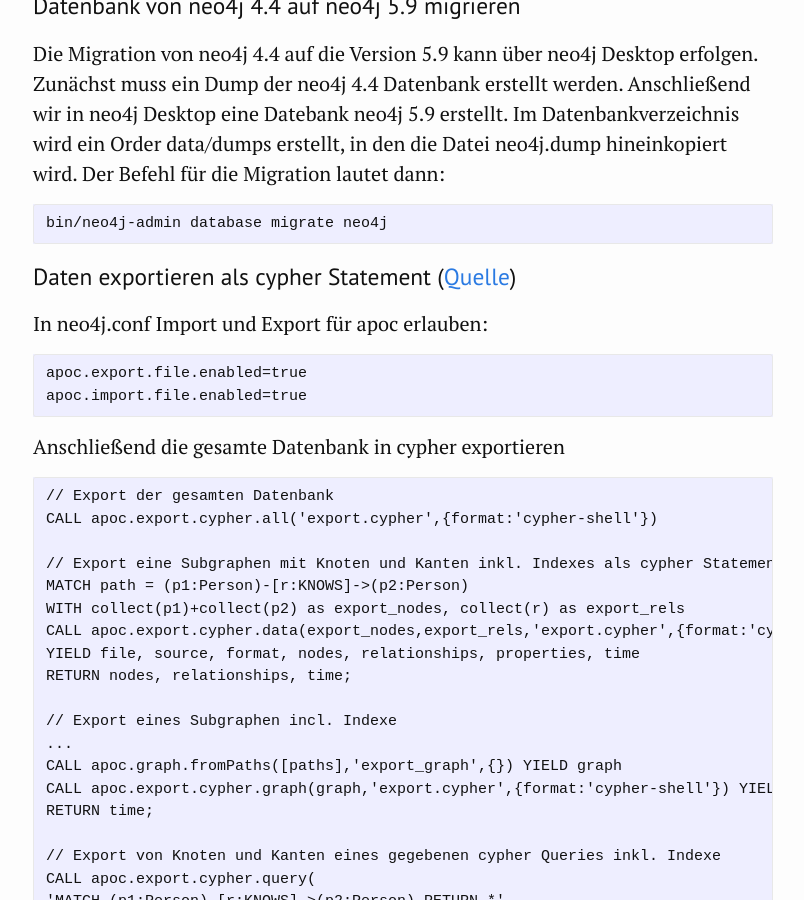
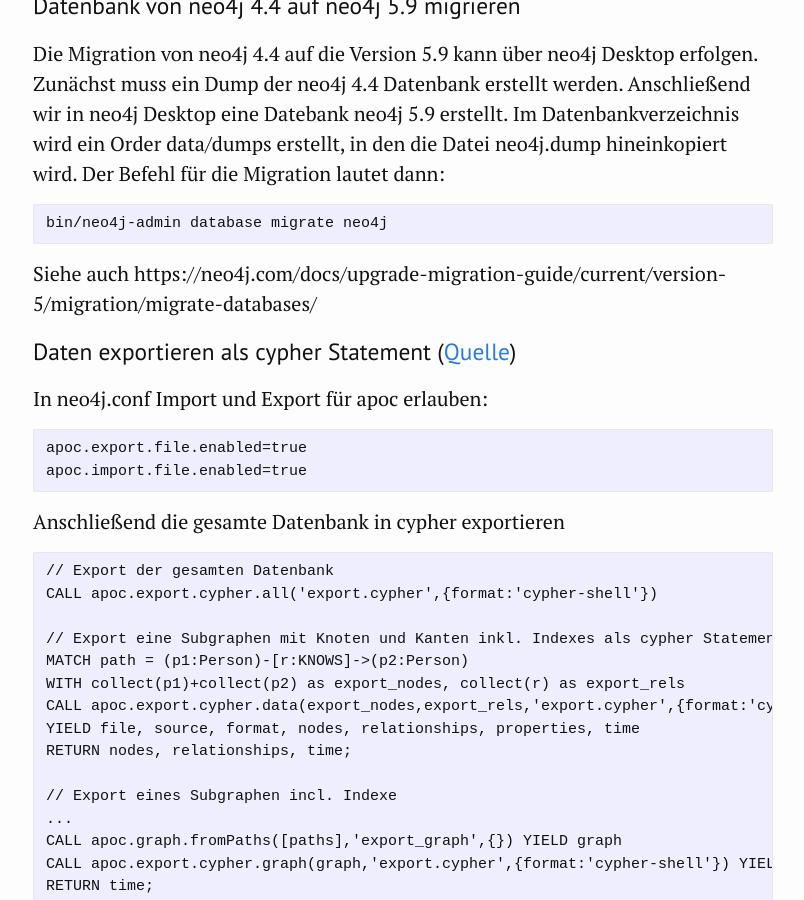
Before and after one commit to kuczera/Graphentechnologien, a Jekyll site: the page built from docs/95_Anhang.md, in a window 1280 px wide and 900 px high, scrolled down 5293 px. Shown: the whole window, without its empty margins (237-1041 px from the left). Built offline with Jekyll 4.4.1, drawn with Linux system fonts in a browser that asks for light colours.

Commit message:
Update 95_Anhang.md

```diff
--- a/docs/95_Anhang.md
+++ b/docs/95_Anhang.md
@@ -165,6 +165,8 @@
 ~~~
 bin/neo4j-admin database migrate neo4j
 ~~~
+
+Siehe auch https://neo4j.com/docs/upgrade-migration-guide/current/version-5/migration/migrate-databases/
 
 ### Daten exportieren als cypher Statement ([Quelle](https://neo4j.com/developer/kb/export-sub-graph-to-cypher-and-import/))
 
```
